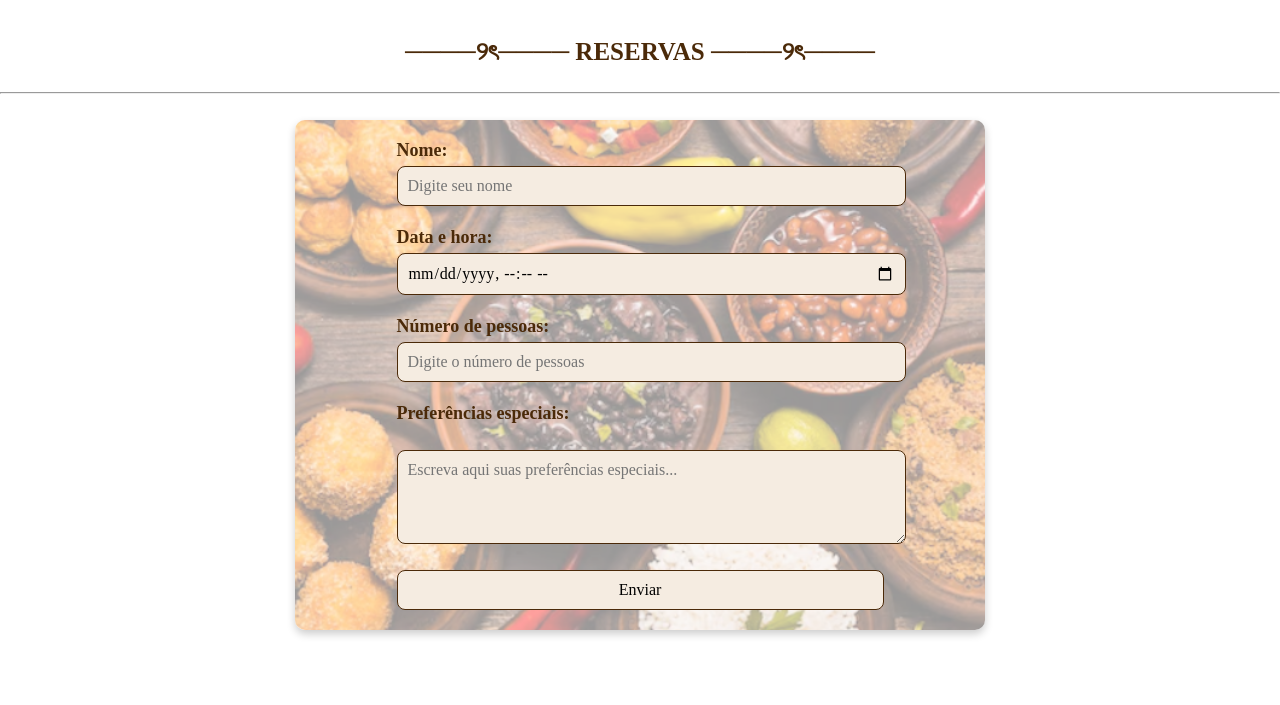
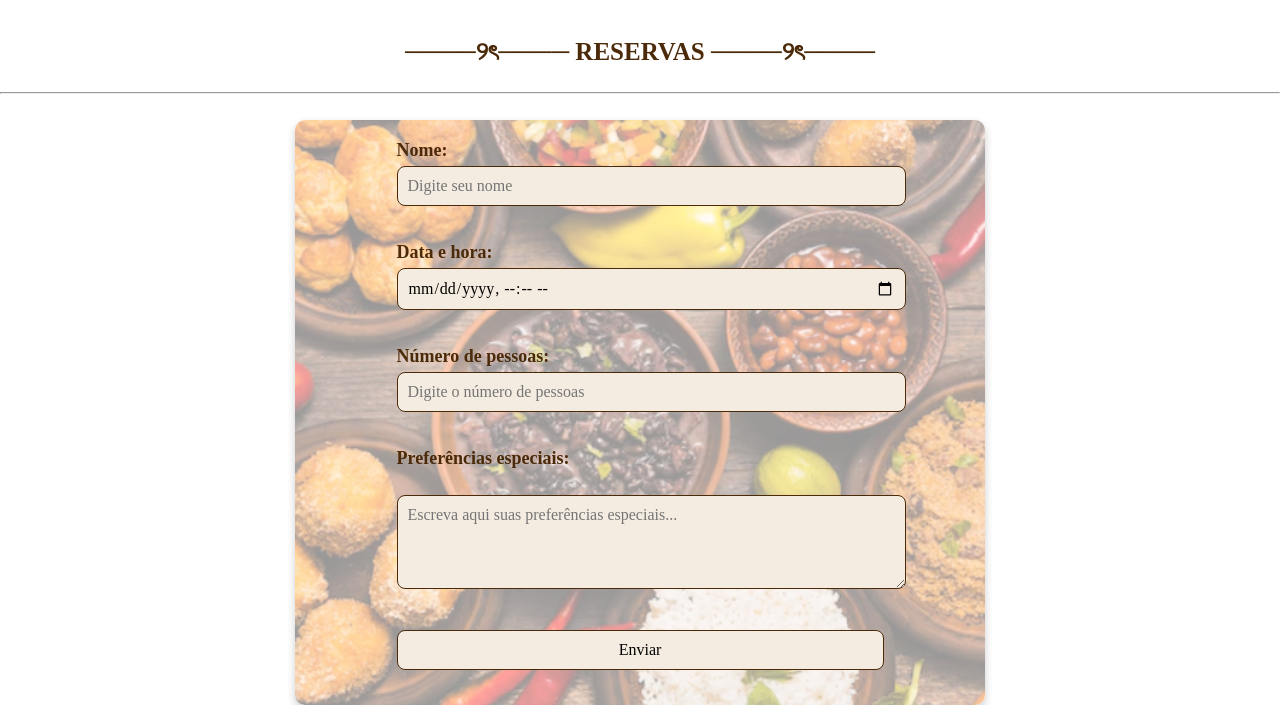
Before and after one commit to amandaaraujo07/saborgoumert, a plain HTML site: page reservas.html in a window 1280 px wide. Shown: the part 125-830 px from the top of the page. Before the commit the page ends 800 px from the top, so only its background shows below. Drawn offline with Linux system fonts and the light colour scheme.

Commit message:
Sabor Goumert atualizado

```diff
--- a/style.css
+++ b/style.css
@@ -279,8 +279,8 @@ form label {
 
 form input, form textarea {
     width: 100%;
-    padding: 10px; /
-    margin-bottom: 15px; /* Adiciona um espaço inferior entre os campos */
+    padding: 10px;
+    margin-bottom: 15px;
     border: 1px solid rgb(75, 42, 9); /* Deixa a borda com cor */
     border-radius: 8px;
     background: #f5ece1;
```
